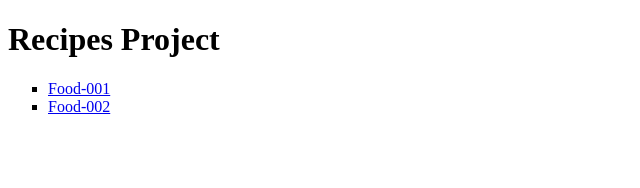
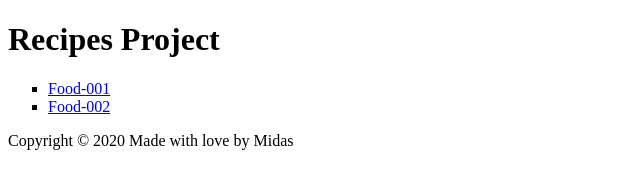
Before and after one commit to arqasimawan/TOP_Recipes, a plain HTML site: page index.html in a window 1280 px wide. Shown: the whole page, without its empty margins (0-640 px from the left). Drawn offline with Linux system fonts and the light colour scheme.

```diff
--- a/index.html
+++ b/index.html
@@ -11,5 +11,9 @@
         <li><a href="./recipe pages/food-001.html" target="_blank" rel="noopener noreferrer">Food-001</a></li>
         <li><a href="./recipe pages/food-002.html" target="_blank" rel="noopener noreferrer">Food-002</a></li>
     </ul>
+
+    <footer>
+        <p>Copyright &copy; 2020 Made with love by Midas</p>
+    </footer>
 </body>
 </html>
```
